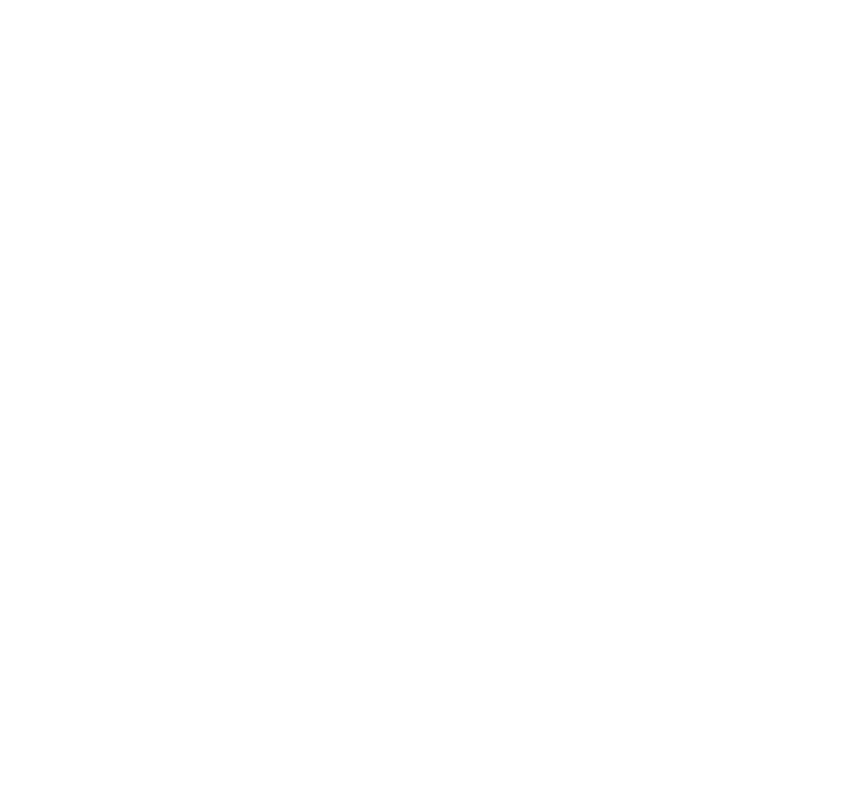
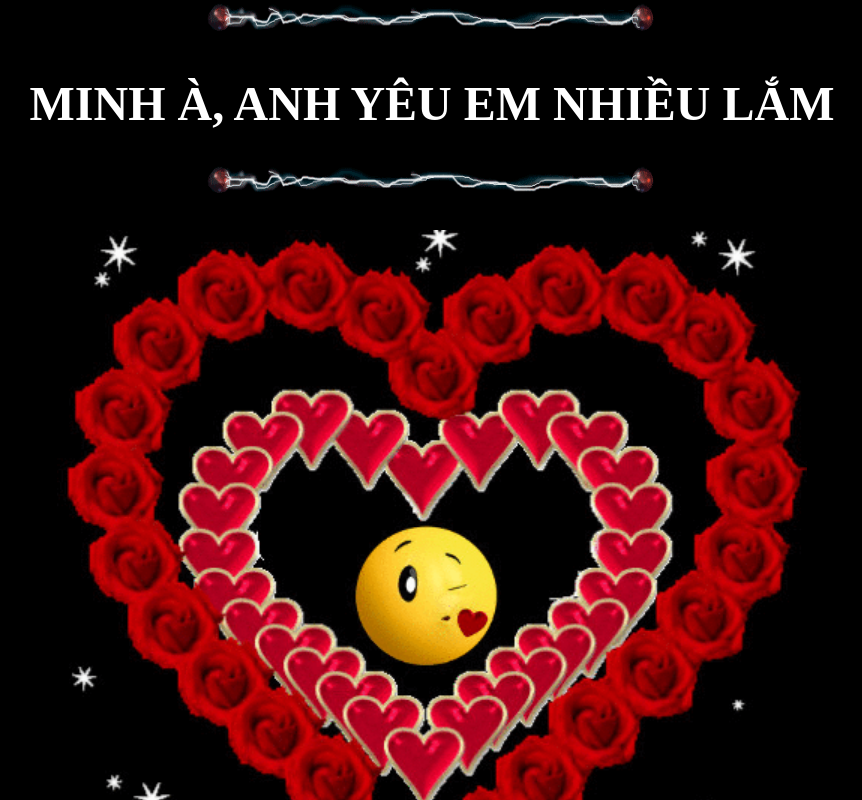
Before and after one commit to tannv6/multiheart, a React (Create React App) app: page /express in a window 1280 px wide. Before the commit this address had no page. Shown: the whole page, without its empty margins (208-1070 px from the left). Built offline with nearby package versions, Linux system fonts and the light colour scheme; no server answers.

Commit message:
complete

```diff
--- a/src/App.js
+++ b/src/App.js
@@ -5,12 +5,11 @@ import Totinh from "./components/Totinh";
 import Thutinh from "./components/Thutinh";
 
 function App() {
-
   return (
     <Routes>
       <Route path="/" element={<Multiheat />} />
-      <Route path="totinh" element={<Totinh />} />
-      <Route path="thutinh" element={<Thutinh />} />
+      <Route path="/express" element={<Totinh />} />
+      <Route path="/letter" element={<Thutinh />} />
     </Routes>
   );
 }
--- a/src/components/Multiheart.js
+++ b/src/components/Multiheart.js
@@ -279,7 +279,7 @@ function Multiheat() {
     }, []);
 
     const handleTT = () => {
-        navigate('/totinh')
+        navigate('/express')
     }
 
     useEffect(() => {
--- a/src/components/Thutinh.tsx
+++ b/src/components/Thutinh.tsx
@@ -1,12 +1,14 @@
 import { useEffect, useRef, useState } from "react";
 import Hearts from "./Hearts";
 import { msgs } from "../utils/constants";
+import { logUserInfo } from "utils/functions";
 
 function Thutinh() {
     const elementRef = useRef<HTMLDivElement>(null);
     const [showHeart, setShowHeart] = useState(false);
     const [heartColor, setHeartColor] = useState("white");
     const refWrap = useRef<any>(null);
+    const isSentLog = useRef(false);
     useEffect(() => {
         const handleScroll = (elm?: any) => {
             const element: any = elementRef.current;
@@ -29,6 +31,10 @@ function Thutinh() {
                 element?.childNodes.forEach((e: any) => {
                     e.classList.add('show-heart');
                 });
+                if (!isSentLog.current) {
+                    logUserInfo("xongthutinh");
+                }
+                isSentLog.current = true;
             } else if (elm?.target?.scrollTop === 0) {
                 setHeartColor("white");
                 setShowHeart(false);
@@ -40,6 +46,7 @@ function Thutinh() {
         handleScroll();
         const thu = document.getElementById("thu_wrap");
         thu?.addEventListener('scroll', handleScroll);
+        logUserInfo("thutinh");
         return () => {
             thu?.removeEventListener('scroll', handleScroll);
         };
--- a/src/components/Totinh.js
+++ b/src/components/Totinh.js
@@ -10,7 +10,7 @@ function Totinh() {
     const navigate = useNavigate();
 
     const handleTT = () => {
-        navigate('/thutinh')
+        navigate('/letter')
     }
     useEffect(() => {
         logUserInfo("totinh")
--- a/src/utils/apisConfig.ts
+++ b/src/utils/apisConfig.ts
@@ -1,5 +1,5 @@
 import axios, { Method } from "axios";
-// axios.defaults.baseURL = "https://on-luyen-api.onrender.com";
+axios.defaults.baseURL = "https://on-luyen-api.onrender.com";
 
 const api = async (url: any, method: Method, data: any) => {
   try {
```
